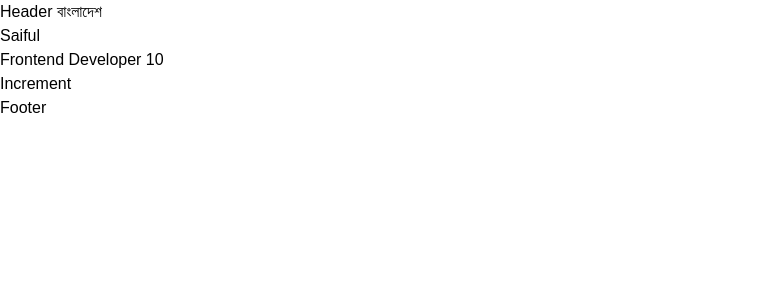
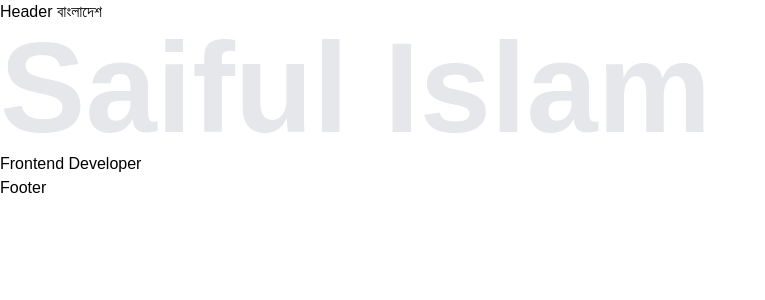
Before and after one commit to saiful-global/portfolio, a Next.js app: page / in a window 1280 px wide. Shown: the top 300 px of the page, without its empty margins (0-765 px from the left). Built offline with nearby package versions, Linux system fonts and the light colour scheme; a web font is replaced by a local one.

Commit message:
test tailwind

```diff
--- a/src/app/page.js
+++ b/src/app/page.js
@@ -1,16 +1,10 @@
-"use client"
-import Header from "@/components/Header";
-import { useState } from "react";
 
 export default function Home() {
 
-  const [count, setCount] = useState(10)
-
   return (
     <>
-      <h1>Saiful</h1>
-      <p>Frontend Developer {count}</p>
-      <button onClick={() => setCount(count + 1)}>Increment</button>
+      <h1 className="text-9xl font-bold text-gray-200">Saiful Islam</h1>
+      <p>Frontend Developer</p>
     </>
   );
 }
```
